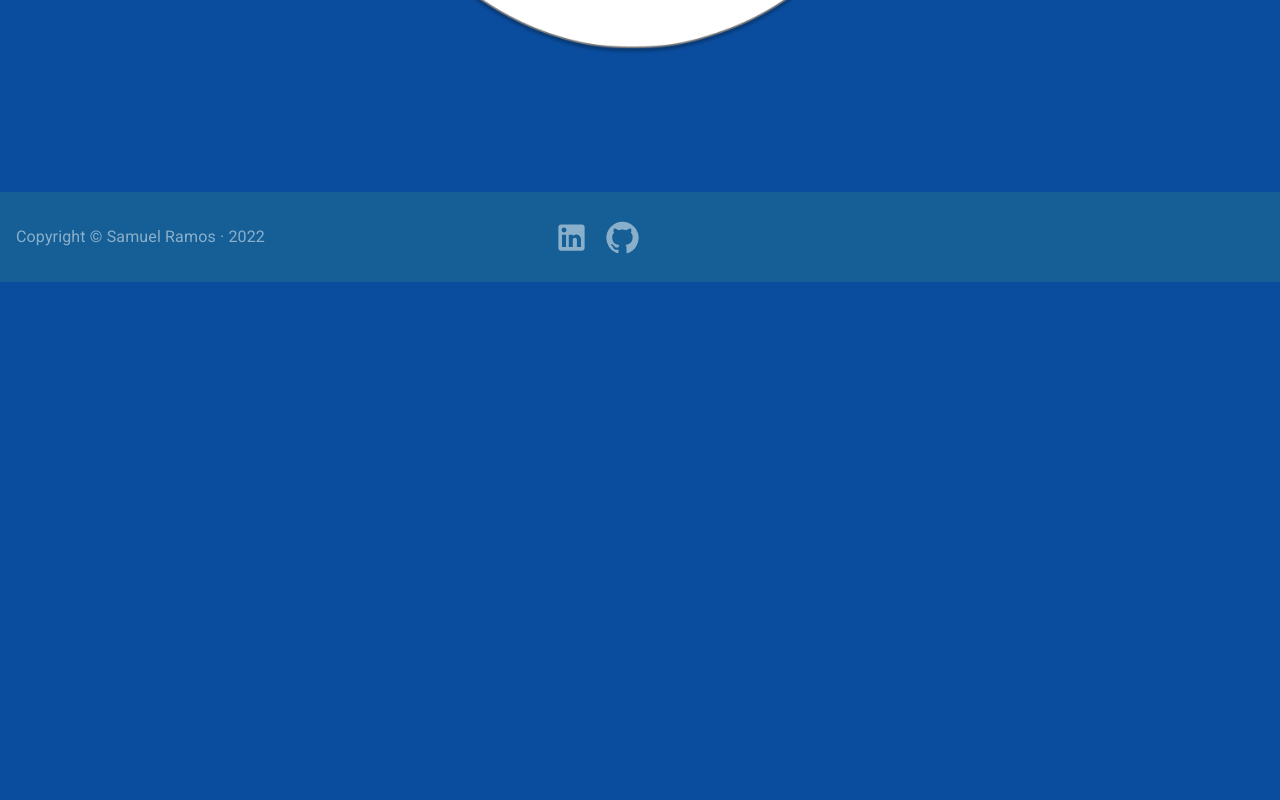
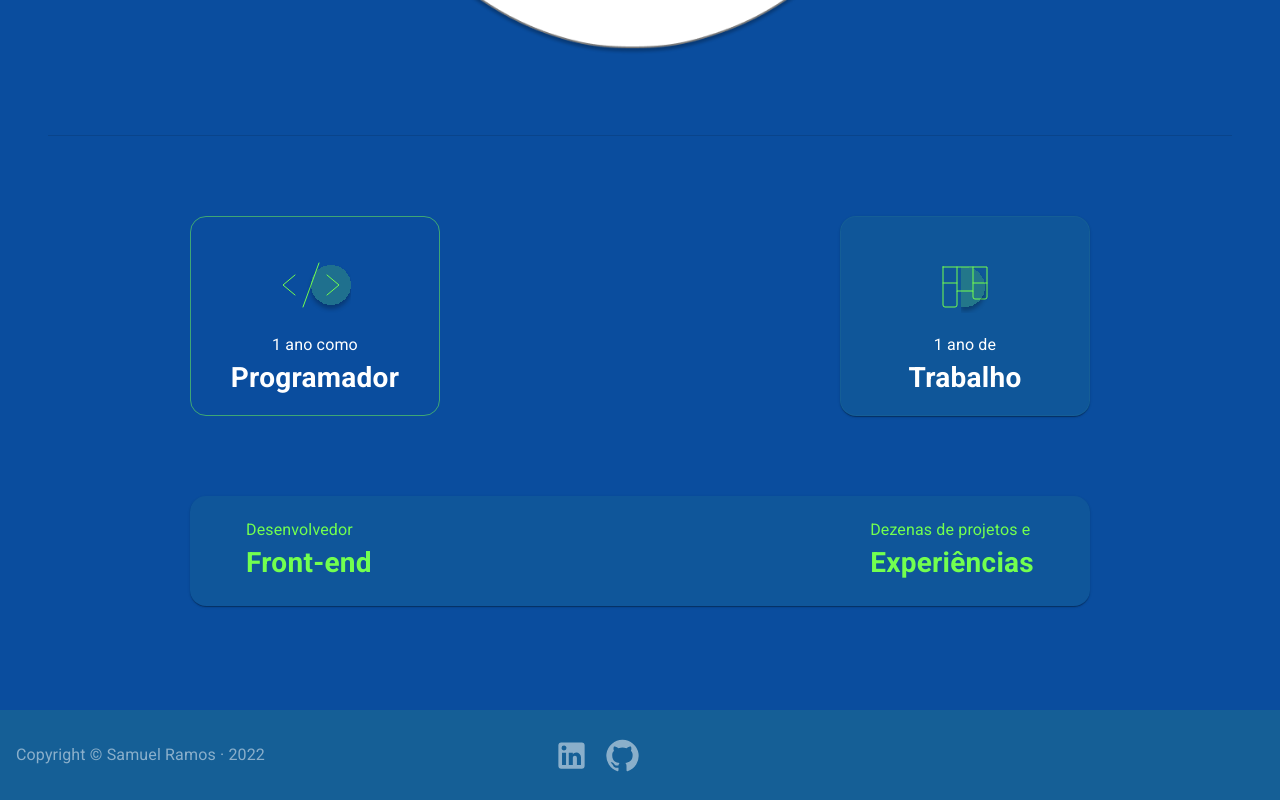
Before and after one commit to samuelrms/portifolio, a React (Create React App) app: page /home in a window 1280 px wide. Shown: the part 608-1408 px from the top of the page. Before the commit the page ends 890 px from the top, so only its background shows below. Built offline with nearby package versions, Linux system fonts and the light colour scheme.

Commit message:
feat: Home page finalization

```diff
--- a/src/app/pages/dashboard/Dashboard.tsx
+++ b/src/app/pages/dashboard/Dashboard.tsx
@@ -8,13 +8,14 @@ import {
   Box,
   Button,
   Container,
+  Divider,
   Paper,
   Stack,
   Typography,
   useMediaQuery,
   useTheme,
 } from "@mui/material";
-import { avatar } from "../../shared/assets";
+import { avatar, CodeIcon, ProjectIcon } from "../../shared/assets";
 import { useLanguage } from "../../shared/hooks";
 
 export const Dashboard = () => {
@@ -43,6 +44,7 @@ export const Dashboard = () => {
         flexDirection={mdDown ? "column" : "row"}
         justifyContent={"space-between"}
         alignItems={mdDown ? "center" : ""}
+        paddingBottom={10}
       >
         <Stack
           maxWidth={mdDown ? (smDown ? "100%" : "65%") : "200px"}
@@ -131,6 +133,92 @@ export const Dashboard = () => {
           </Stack>
         </Stack>
       </Stack>
+      <Divider />
+      <Stack alignItems={"center"}>
+        <Stack
+          paddingY={10}
+          width={"100%"}
+          maxWidth={900}
+          alignItems={mdDown ? "center" : ""}
+          flexDirection={mdDown ? "column" : "row"}
+          justifyContent={"space-between"}
+        >
+          <Stack
+            maxWidth={250}
+            width={"100%"}
+            height={200}
+            borderRadius={4}
+            border={"1px solid #72FF4F80"}
+            alignItems={"center"}
+            justifyContent={"flex-end"}
+          >
+            <CodeIcon />
+            <Stack alignItems={"center"} paddingY={2}>
+              <Typography color={"#fff"}>
+                {dashboard.timeWorkingProgramer.time}
+              </Typography>
+              <Typography
+                color={"#fff"}
+                fontWeight={"bold"}
+                fontSize={"1.75rem"}
+              >
+                {dashboard.timeWorkingProgramer.function}
+              </Typography>
+            </Stack>
+          </Stack>
+          <Stack
+            component={Paper}
+            maxWidth={250}
+            width={"100%"}
+            height={200}
+            borderRadius={4}
+            marginTop={mdDown ? 5 : ""}
+            border={`1px solid ${theme.palette.background.paper}`}
+            alignItems={"center"}
+            justifyContent={"flex-end"}
+          >
+            <ProjectIcon />
+            <Stack alignItems={"center"} paddingY={2}>
+              <Typography color={"#fff"}>
+                {dashboard.workingTimeAJob.time}
+              </Typography>
+              <Typography
+                color={"#fff"}
+                fontWeight={"bold"}
+                fontSize={"1.75rem"}
+              >
+                {dashboard.workingTimeAJob.function}
+              </Typography>
+            </Stack>
+          </Stack>
+        </Stack>
+        <Stack
+          component={Paper}
+          display={mdDown ? "none" : "flex"}
+          height={110}
+          maxWidth={900}
+          width={"100%"}
+          marginBottom={10}
+          flexDirection={"row"}
+          justifyContent={"space-between"}
+          alignItems={"center"}
+          borderRadius={4}
+          paddingX={7}
+        >
+          <Stack>
+            <Typography>{dashboard.developer.developer}</Typography>
+            <Typography fontWeight={"bold"} fontSize={"1.75rem"}>
+              {dashboard.developer.function}
+            </Typography>
+          </Stack>
+          <Stack>
+            <Typography>{dashboard.experience.projects}</Typography>
+            <Typography fontWeight={"bold"} fontSize={"1.75rem"}>
+              {dashboard.experience.experience}
+            </Typography>
+          </Stack>
+        </Stack>
+      </Stack>
     </Container>
   );
 };
--- /dev/null
+++ b/src/app/shared/assets/svg/codeIcon.tsx
@@ -0,0 +1,56 @@
+import { SVGProps } from "react";
+
+export const CodeIcon = (props: SVGProps<SVGSVGElement>) => (
+  <svg
+    width="72"
+    height="64"
+    fill="none"
+    xmlns="http://www.w3.org/2000/svg"
+    {...props}
+  >
+    <path
+      d="M16 22 4 32l12 10M48 22l12 10-12 10M40 10 24 54"
+      stroke="#72FF4F"
+      strokeLinecap="round"
+      strokeLinejoin="round"
+    />
+    <g filter="url(#a)">
+      <circle
+        cx={52}
+        cy={32}
+        r={20}
+        fill="#72FF4F"
+        fillOpacity={0.2}
+        shapeRendering="crispEdges"
+      />
+    </g>
+    <defs>
+      <filter
+        id="a"
+        x={28}
+        y={12}
+        width={48}
+        height={48}
+        filterUnits="userSpaceOnUse"
+        colorInterpolationFilters="sRGB"
+      >
+        <feFlood floodOpacity={0} result="BackgroundImageFix" />
+        <feColorMatrix
+          in="SourceAlpha"
+          values="0 0 0 0 0 0 0 0 0 0 0 0 0 0 0 0 0 0 127 0"
+          result="hardAlpha"
+        />
+        <feOffset dy={4} />
+        <feGaussianBlur stdDeviation={2} />
+        <feComposite in2="hardAlpha" operator="out" />
+        <feColorMatrix values="0 0 0 0 0 0 0 0 0 0 0 0 0 0 0 0 0 0 0.25 0" />
+        <feBlend in2="BackgroundImageFix" result="effect1_dropShadow_21_2879" />
+        <feBlend
+          in="SourceGraphic"
+          in2="effect1_dropShadow_21_2879"
+          result="shape"
+        />
+      </filter>
+    </defs>
+  </svg>
+);
--- a/src/app/shared/assets/svg/index.ts
+++ b/src/app/shared/assets/svg/index.ts
@@ -1 +1,3 @@
 export * from "./logo";
+export * from "./codeIcon";
+export * from "./projectIcon";
--- /dev/null
+++ b/src/app/shared/assets/svg/projectIcon.tsx
@@ -0,0 +1,56 @@
+import { SVGProps } from "react";
+
+export const ProjectIcon = (props: SVGProps<SVGSVGElement>) => (
+  <svg
+    width="64"
+    height="64"
+    fill="none"
+    xmlns="http://www.w3.org/2000/svg"
+    {...props}
+  >
+    <path
+      d="M10 14h44v30a2 2 0 0 1-2 2H42a2 2 0 0 1-2-2v-6H24v14a2 2 0 0 1-2 2H12a2 2 0 0 1-2-2V14ZM24 30H10M24 14v24M40 30h14M40 14v24"
+      stroke="#72FF4F"
+      strokeLinecap="round"
+      strokeLinejoin="round"
+    />
+    <g filter="url(#a)">
+      <circle
+        cx={32}
+        cy={34}
+        r={20}
+        fill="#72FF4F"
+        fillOpacity={0.2}
+        shapeRendering="crispEdges"
+      />
+    </g>
+    <defs>
+      <filter
+        id="a"
+        x={8}
+        y={14}
+        width={48}
+        height={48}
+        filterUnits="userSpaceOnUse"
+        colorInterpolationFilters="sRGB"
+      >
+        <feFlood floodOpacity={0} result="BackgroundImageFix" />
+        <feColorMatrix
+          in="SourceAlpha"
+          values="0 0 0 0 0 0 0 0 0 0 0 0 0 0 0 0 0 0 127 0"
+          result="hardAlpha"
+        />
+        <feOffset dy={4} />
+        <feGaussianBlur stdDeviation={2} />
+        <feComposite in2="hardAlpha" operator="out" />
+        <feColorMatrix values="0 0 0 0 0 0 0 0 0 0 0 0 0 0 0 0 0 0 0.25 0" />
+        <feBlend in2="BackgroundImageFix" result="effect1_dropShadow_21_2891" />
+        <feBlend
+          in="SourceGraphic"
+          in2="effect1_dropShadow_21_2891"
+          result="shape"
+        />
+      </filter>
+    </defs>
+  </svg>
+);
--- a/src/app/shared/mocks/language/enUS.ts
+++ b/src/app/shared/mocks/language/enUS.ts
@@ -15,6 +15,22 @@ export const enUS = {
     function: "Front-end developer",
     curriculum: "Download CV",
     talk: "Let's talk",
+    workingTimeAJob: {
+      time: "1 year of ",
+      function: "Work",
+    },
+    timeWorkingProgramer: {
+      time: "1 year as ",
+      function: "Programmer",
+    },
+    developer: {
+      developer: "Developer",
+      function: "Front-end",
+    },
+    experience: {
+      projects: "Dozens of projects and",
+      experience: "Experiences",
+    },
   },
   about: {},
   portfolio: {},
--- a/src/app/shared/mocks/language/ptBR.ts
+++ b/src/app/shared/mocks/language/ptBR.ts
@@ -15,6 +15,22 @@ export const ptBR = {
     function: "Desenvolvedor front-end",
     curriculum: "Baixar CV",
     talk: "Vamos conversar",
+    workingTimeAJob: {
+      time: "1 ano de",
+      function: "Trabalho",
+    },
+    timeWorkingProgramer: {
+      time: "1 ano como",
+      function: "Programador",
+    },
+    developer: {
+      developer: "Desenvolvedor",
+      function: "Front-end",
+    },
+    experience: {
+      projects: "Dezenas de projetos e",
+      experience: "Experiências",
+    },
   },
   about: {},
   portfolio: {},
```
